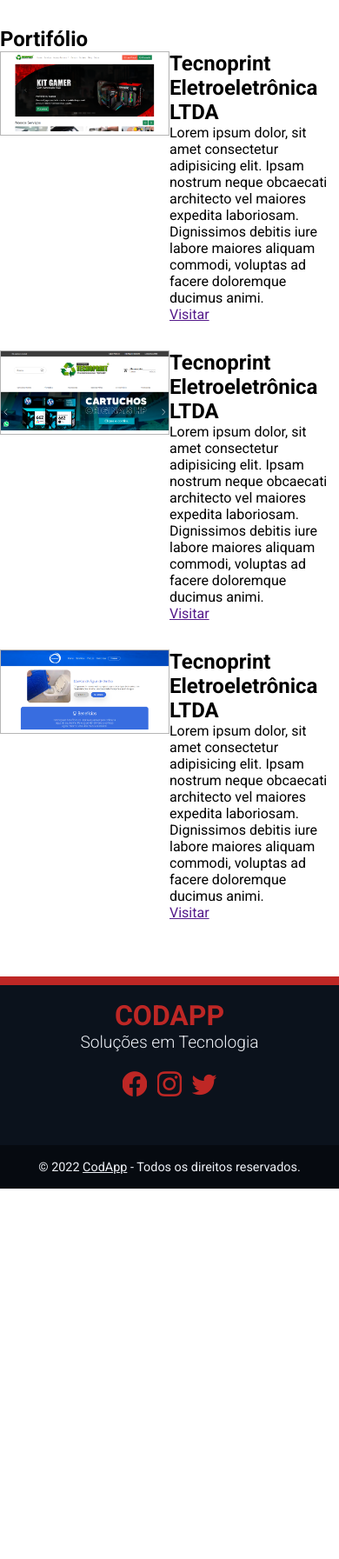
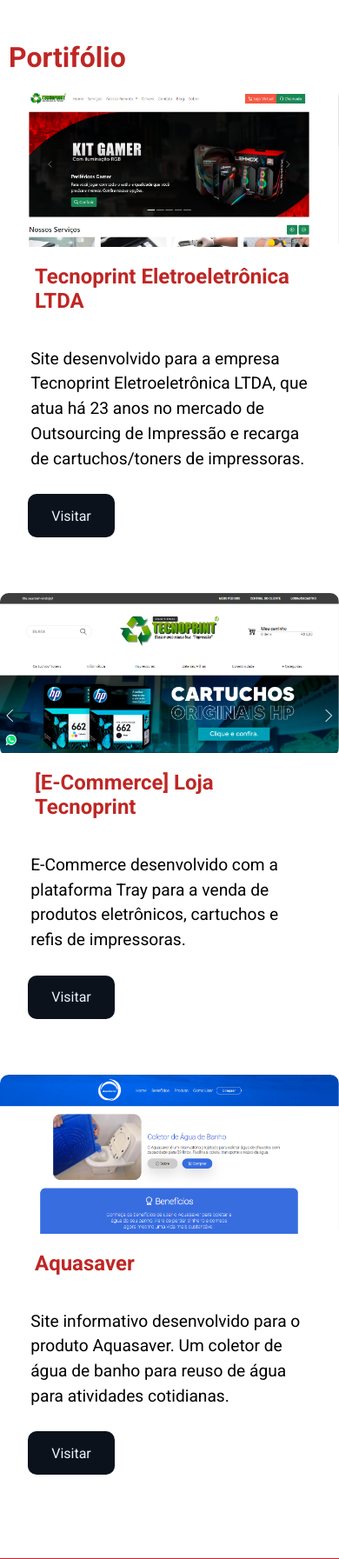
Before and after one commit to lucasfvalle/codapp_site, a web app: file portifolio.html in a window 390 px wide. Shown: the part 596-2389 px from the top of the page at 87% size. Before the commit the page ends 1963 px from the top, so only its background shows below. Run offline with its HTML, style and script files only (its server is not run), Linux system fonts and the light colour scheme.

Commit message:
Portifolio Mobile

```diff
--- a/css/style.css
+++ b/css/style.css
@@ -490,8 +490,11 @@
     height: fit-content;
     display: flex;
     flex-direction: column;
+    margin-bottom: 1em;
 }
 .container main .port-page-title h2{
+    font-size: 2.5em;
+    color: var(--red);
     margin: 0;
 }
 .container main .port-page-card{
@@ -500,11 +503,49 @@
 }
 .container main .port-page-card .port-page-card-content{
     width: 50%;
+    display: flex;
+    flex-direction: column;
+    position: relative;
+}
+.container main .port-page-card .port-page-card-content h2{
+    padding-left: 1em;
+    font-size: 1.5em;
+    margin-bottom: 0.5em;
+    color: var(--red);
+    position: absolute;
+    top: 0;
+}
+.container main .port-page-card .port-page-card-content p{
+    padding-left: 1em;
+    font-size: 1.2em;
+    line-height: 1.5;
+    position: absolute;
+    top: 2em;
+}
+.container main .port-page-card .port-page-card-content a{
+    display: flex;
+    flex-direction: column;
+    margin-left: 1em;
+    margin-top: 0.6em;
+    width: 100px;
+    height: 50px;
+    align-items: center;
+    justify-content: center;
+    color: var(--white);
+    background-color: var(--blue);
+    text-decoration: none;
+    border-radius: 10px;
+    position: absolute;
+    bottom: 0;
+}
+.container main .port-page-card .port-page-card-content a:hover{
+    background-color:#101a29;
 }
 .container main .port-page-img{
     width: 50%;
     height: 50%;
-    border: 1px solid #b6b6b6;
+    border: 1px solid #e1e1e1;
+    border-radius: 10px;
 }
 .container main .port-page-img img{
     width: 100%;
@@ -970,4 +1011,79 @@
         transition: all ease 0.3s;
         color: #cbcbcc;
     }
+
+    /* Portifolio Page Mobile */
+    .container main .port-page-title{
+        width: 100%;
+        height: fit-content;
+        display: flex;
+        flex-direction: column;
+        margin: 1em 0;
+
+    }
+    .container main .port-page-title h2{
+        font-size: 2em;
+        color: var(--red);
+        margin: 0;
+        padding-left: 10px;
+    }
+    .container main .port-page-card{
+        display: flex;
+        flex-direction: column;
+        width: 100%;
+        height: 100%;
+        margin-bottom: 2em;
+    }
+    .container main .port-page-card .port-page-card-content{
+        width: 100%;
+        height: 100%;
+        display: flex;
+        flex-direction: column;
+        padding: 1em 1em;
+    }
+    .container main .port-page-card .port-page-card-content h2{
+        color: var(--red);
+        position: relative;
+        padding: 0;
+        height: auto;
+        margin: 0 1em;
+        padding: 0;
+    }
+    .container main .port-page-card .port-page-card-content p{
+
+        font-size: 1.2em;
+        line-height: 1.5;
+        position: relative;
+        margin: 0;
+        padding: 0 1em;
+    }
+    .container main .port-page-card .port-page-card-content a{
+        display: flex;
+        flex-direction: row;
+        width: 100px;
+        height: 50px;
+        align-items: center;
+        justify-content: center;
+        color: var(--white);
+        background-color: var(--blue);
+        text-decoration: none;
+        border-radius: 10px;
+        position: relative;
+        margin: 4em 1em 1em 1em;
+        padding: 0;
+
+    }
+    .container main .port-page-card .port-page-card-content a:hover{
+        background-color:#101a29;
+    }
+    .container main .port-page-img{
+        width: 100%;
+        height: 50%;
+        border: 0px solid #e1e1e1;
+        border-radius: 10px;
+    }
+    .container main .port-page-img img{
+        width: 100%;
+        height: 100%;
+    }
 }
--- a/portifolio.html
+++ b/portifolio.html
@@ -65,7 +65,6 @@
                     <div class="port-page-title">
                         <h2>Portifólio</h2>
                     </div>
-
                     <div class="port-page-card">
                         <div class="port-page-img">
                             <img src="./imgs/tecnoprint.PNG" />
@@ -73,49 +72,37 @@
                         <div class="port-page-card-content">
                             <h2> Tecnoprint Eletroeletrônica LTDA</h2>
                         <p>
-                            Lorem ipsum dolor, sit amet consectetur adipisicing elit. Ipsam nostrum neque obcaecati architecto vel maiores expedita laboriosam. Dignissimos debitis iure labore maiores aliquam commodi, voluptas ad facere doloremque ducimus animi.
+                            Site desenvolvido para a empresa Tecnoprint Eletroeletrônica LTDA, que atua há 23 anos no mercado de Outsourcing de Impressão e recarga de cartuchos/toners de impressoras.
                         </p>
-                        <a href="" class="" target="_blank">Visitar</a>
+                        <a href="https://tecnoprint.com.br" target="_blank">Visitar</a>
 
                         </div>
-
-
                     </div>
-
                     <div class="port-page-card">
                         <div class="port-page-img">
                             <img src="./imgs/lojatecnoprint.PNG" />
                         </div>
                         <div class="port-page-card-content">
-                            <h2> Tecnoprint Eletroeletrônica LTDA</h2>
+                            <h2> [E-Commerce] Loja Tecnoprint</h2>
                         <p>
-                            Lorem ipsum dolor, sit amet consectetur adipisicing elit. Ipsam nostrum neque obcaecati architecto vel maiores expedita laboriosam. Dignissimos debitis iure labore maiores aliquam commodi, voluptas ad facere doloremque ducimus animi.
+                           E-Commerce desenvolvido com a plataforma Tray para a venda de produtos eletrônicos, cartuchos e refis de impressoras.
                         </p>
-                        <a href="" class="" target="_blank">Visitar</a>
+                        <a href="https://lojatecnoprint.com.br" target="_blank">Visitar</a>
 
                         </div>
-
-
                     </div>
-
                     <div class="port-page-card">
                         <div class="port-page-img">
                             <img src="./imgs/aquasaver.PNG" />
                         </div>
                         <div class="port-page-card-content">
-                            <h2> Tecnoprint Eletroeletrônica LTDA</h2>
+                            <h2> Aquasaver</h2>
                         <p>
-                            Lorem ipsum dolor, sit amet consectetur adipisicing elit. Ipsam nostrum neque obcaecati architecto vel maiores expedita laboriosam. Dignissimos debitis iure labore maiores aliquam commodi, voluptas ad facere doloremque ducimus animi.
+                            Site informativo desenvolvido para o produto Aquasaver. Um coletor de água de banho para reuso de água para atividades cotidianas.
                         </p>
-                        <a href="" class="" target="_blank">Visitar</a>
-
+                        <a href="https://aquasaver.com.br" target="_blank">Visitar</a>
                         </div>
-
-
                     </div>
-
-
-
                 </div>
             </main>
             <!-- Footer Content -->
```
